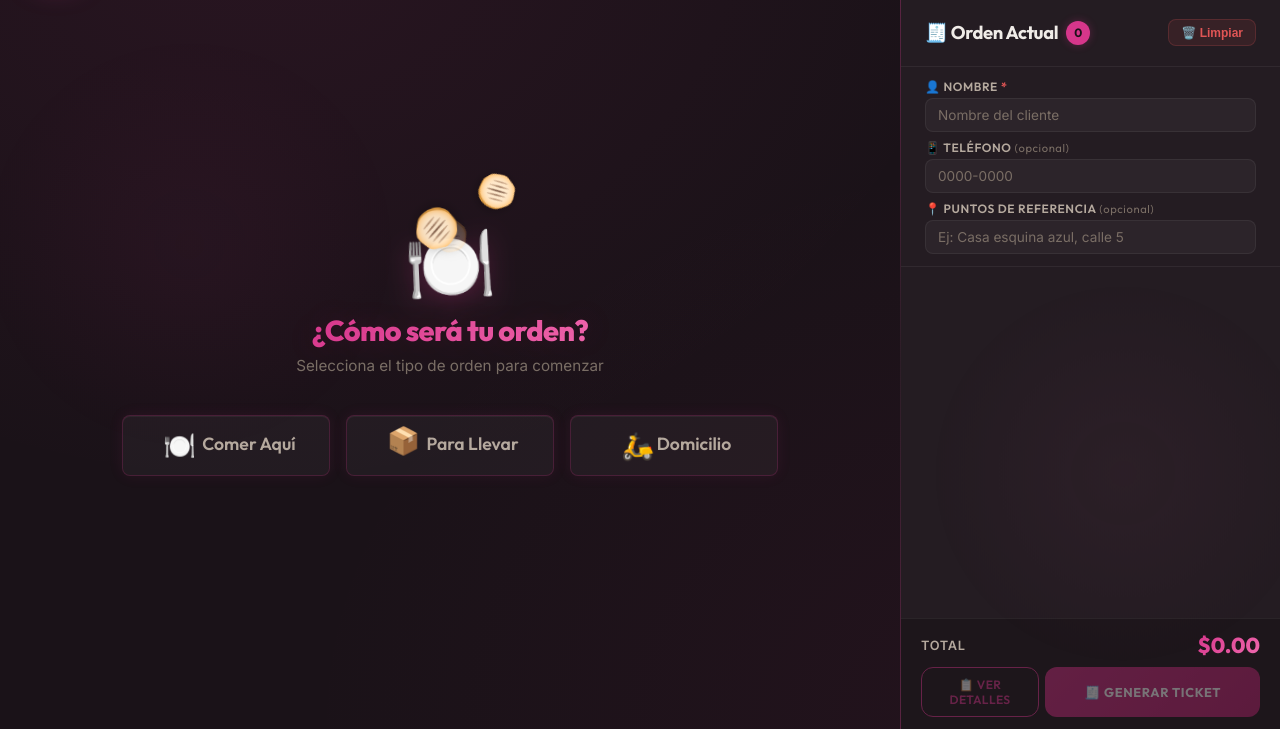
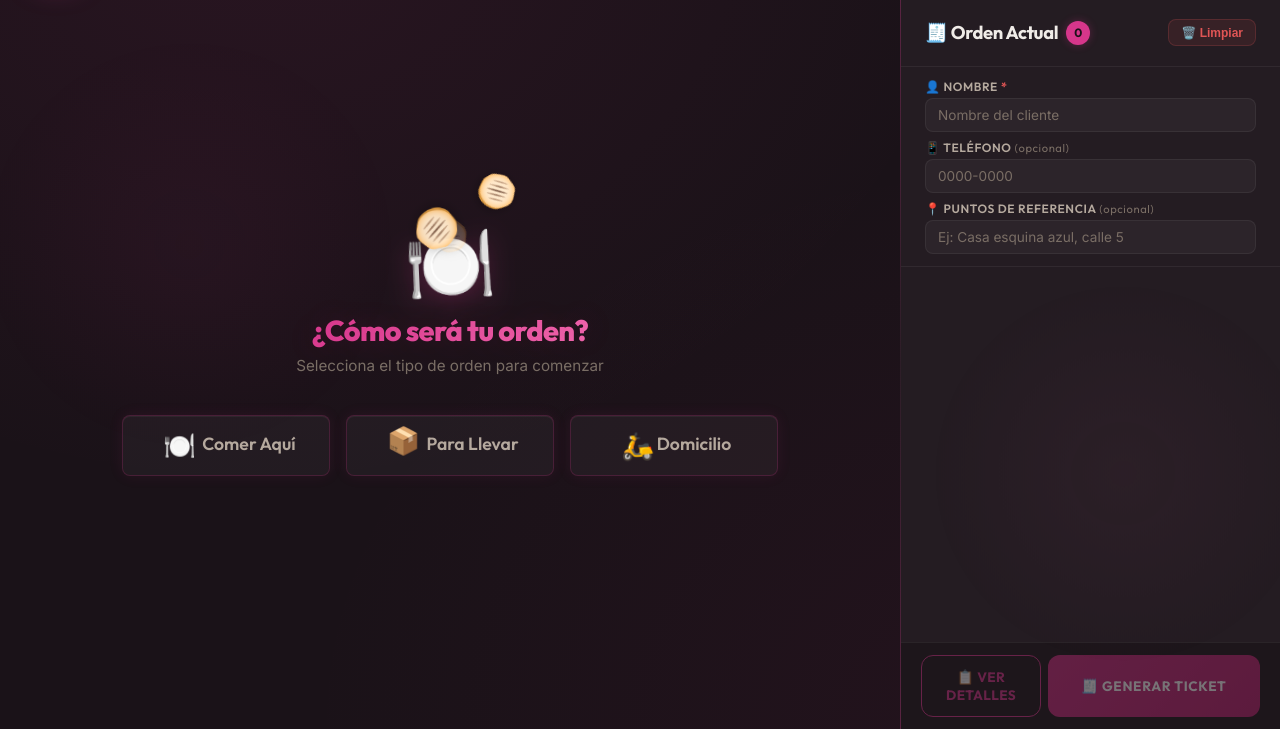
Before and after one commit to sandoval999-hub/sitio-restaurante, a PHP site: page / in a window 1280 px wide. Shown: the part 84-813 px from the top of the page. Run offline with PHP 8.4, Linux system fonts and the light colour scheme; data comes from the database, SQL or seed files in the repository.

Commit message:
Eliminar etiqueta superpuesta, quitar total del sidebar y agrandar botones de ticket, cambiar color texto de frescos

```diff
--- a/css/styles.css
+++ b/css/styles.css
@@ -593,8 +593,8 @@ h5 {
   font-size: 0.75rem;
   border: 1px solid var(--border-subtle);
   border-radius: var(--radius-sm);
-  background: rgba(255, 255, 255, 0.5);
-  color: var(--text-primary);
+  background: rgba(255, 255, 255, 0.85);
+  color: #000;
   transition: all var(--transition-fast);
 }
 
@@ -602,6 +602,7 @@ h5 {
   outline: none;
   border-color: var(--accent-primary);
   background: white;
+  color: #000;
   box-shadow: 0 0 0 2px rgba(214, 54, 139, 0.1);
 }
 
@@ -943,14 +944,14 @@ h5 {
 
 .btn-details {
   flex: 1;
-  padding: 0.55rem;
+  padding: 0.75rem;
   background: transparent;
   color: var(--accent-primary);
   border: 1.5px solid var(--accent-primary);
   border-radius: var(--radius-md);
   font-family: 'Outfit', sans-serif;
-  font-size: 0.75rem;
-  font-weight: 600;
+  font-size: 0.85rem;
+  font-weight: 700;
   cursor: pointer;
   transition: all var(--transition-fast);
   text-transform: uppercase;
@@ -974,13 +975,13 @@ h5 {
 
 .btn-ticket {
   flex: 2;
-  padding: 0.55rem;
+  padding: 0.75rem;
   background: linear-gradient(135deg, var(--accent-primary), var(--accent-warm));
   color: white;
   border: none;
   border-radius: var(--radius-md);
   font-family: 'Outfit', sans-serif;
-  font-size: 0.8rem;
+  font-size: 0.85rem;
   font-weight: 700;
   cursor: pointer;
   transition: all var(--transition-smooth);
--- a/index.php
+++ b/index.php
@@ -143,10 +143,6 @@
       </div>
 
       <div class="order-footer">
-        <div class="order-total">
-          <span class="order-total__label">Total</span>
-          <span class="order-total__value" id="orderTotal">$0.00</span>
-        </div>
         <div class="order-footer__buttons">
           <button class="btn-details" id="btnDetails" disabled onclick="showOrderDetails()">
             📋 Ver Detalles
--- a/js/app.js
+++ b/js/app.js
@@ -871,7 +871,9 @@ function updateOrderUI() {
   orderCountEl.classList.add('bump');
 
   // Update total
-  orderTotalEl.textContent = `$${totalPrice.toFixed(2)}`;
+  if (orderTotalEl) {
+    orderTotalEl.textContent = `$${totalPrice.toFixed(2)}`;
+  }
 
   // Show/hide payment status and delivery fee sections
   if (paymentStatusSection) {
@@ -898,15 +900,6 @@ function updateOrderUI() {
         <div class="order-item__name">${item.name}${item.flavor ? ` - <span style="color:var(--accent-primary)">${item.flavor}</span>` : ''}${item.masa ? ` <span class="order-item__masa">${item.masa === 'maiz' ? '🌽' : '🍚'} ${item.masa === 'maiz' ? 'Maíz' : 'Arroz'}</span>` : ''}</div>
         <div class="order-item__detail">$${item.price.toFixed(2)} c/u</div>
       </div>
-      ${activeOrderType === 'Comer Aquí' ? `
-      <button class="order-item__type-badge" onclick="cycleItemType('${key}')" title="Click para cambiar tipo">
-        ${TYPE_EMOJIS[item.orderType] || '🍽️'} ${item.orderType || 'Comer Aquí'}
-      </button>
-      ` : `
-      <div class="order-item__type-badge" style="cursor:default; background:transparent; border-color:transparent; opacity:0.8;">
-        ${TYPE_EMOJIS[item.orderType] || '🍽️'} ${item.orderType || activeOrderType}
-      </div>
-      `}
       <div class="order-item__qty-controls">
         <button class="qty-btn remove" onclick="changeQtyByKey('${key}', -1)">−</button>
         <span class="order-item__qty">${item.qty}</span>
```
